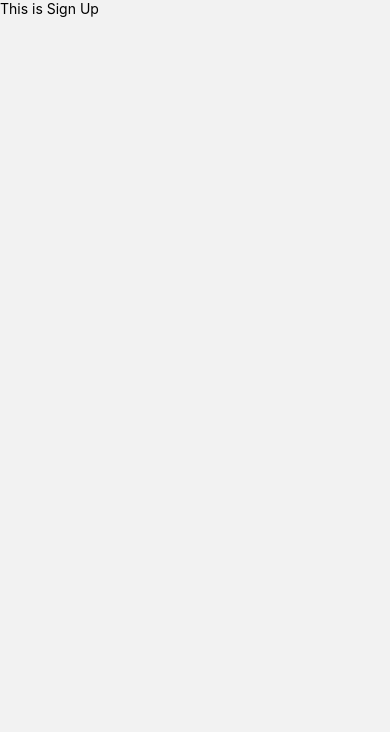
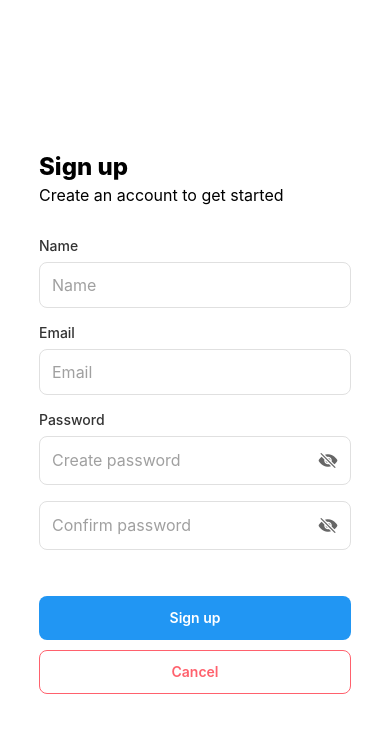
Before and after one commit to chriskhoa/uxdaily, a React Native app in the folder client/: screen /Signup in a window 390 px wide. Shown: the top 732 px of the page. Built offline with nearby package versions, Linux system fonts and the light colour scheme.

Commit message:
signup ui

```diff
--- a/client/components/ui/Button.js
+++ b/client/components/ui/Button.js
@@ -10,6 +10,7 @@ import { Ionicons } from "@expo/vector-icons";
 
 const Button = ({
   variant = "primary", // 'primary', 'secondary', 'tertiary'
+  status = "normal", // 'normal', 'warning', 'success'
   text = "Button",
   showText = true,
   onPress,
@@ -35,6 +36,34 @@ const Button = ({
       return baseStyle;
     }
 
+    // Apply status colors with variants
+    if (status === "warning") {
+      switch (variant) {
+        case "primary":
+          return [...baseStyle, styles.buttonWarningPrimary];
+        case "secondary":
+          return [...baseStyle, styles.buttonWarningSecondary];
+        case "tertiary":
+          return [...baseStyle, styles.buttonWarningTertiary];
+        default:
+          return [...baseStyle, styles.buttonWarningPrimary];
+      }
+    }
+
+    if (status === "success") {
+      switch (variant) {
+        case "primary":
+          return [...baseStyle, styles.buttonSuccessPrimary];
+        case "secondary":
+          return [...baseStyle, styles.buttonSuccessSecondary];
+        case "tertiary":
+          return [...baseStyle, styles.buttonSuccessTertiary];
+        default:
+          return [...baseStyle, styles.buttonSuccessPrimary];
+      }
+    }
+
+    // Apply variant styles for normal status
     switch (variant) {
       case "primary":
         return [...baseStyle, styles.buttonPrimary];
@@ -54,6 +83,21 @@ const Button = ({
       return [...baseStyle, styles.textDisabled];
     }
 
+    // Status colors
+    if (status === "warning") {
+      if (variant === "primary") {
+        return [...baseStyle, styles.textPrimary]; // white text for filled
+      }
+      return [...baseStyle, styles.textWarning]; // warning color for secondary/tertiary
+    }
+
+    if (status === "success") {
+      if (variant === "primary") {
+        return [...baseStyle, styles.textPrimary]; // white text for filled
+      }
+      return [...baseStyle, styles.textSuccess]; // success color for secondary/tertiary
+    }
+
     switch (variant) {
       case "primary":
         return [...baseStyle, styles.textPrimary];
@@ -68,6 +112,21 @@ const Button = ({
 
   const getIconColor = () => {
     if (disabled) return "#A0A0A0";
+
+    // Status colors
+    if (status === "warning") {
+      if (variant === "primary") {
+        return "#FFFFFF"; // white icon for filled
+      }
+      return "#ff616d"; // warning color for secondary/tertiary
+    }
+
+    if (status === "success") {
+      if (variant === "primary") {
+        return "#FFFFFF"; // white icon for filled
+      }
+      return "#298267"; // success color for secondary/tertiary
+    }
 
     switch (variant) {
       case "primary":
@@ -90,10 +149,7 @@ const Button = ({
       {...props}
     >
       {loading ? (
-        <ActivityIndicator
-          color={variant === "primary" ? "#FFFFFF" : "#2196F3"}
-          size="small"
-        />
+        <ActivityIndicator color={getIconColor()} size="small" />
       ) : (
         <View style={styles.content}>
           {/* Left Icon */}
@@ -161,6 +217,34 @@ const styles = StyleSheet.create({
     paddingHorizontal: 12,
   },
 
+  // Warning Status Variants
+  buttonWarningPrimary: {
+    backgroundColor: "#ff616d",
+  },
+  buttonWarningSecondary: {
+    backgroundColor: "transparent",
+    borderWidth: 1.5,
+    borderColor: "#ff616d",
+  },
+  buttonWarningTertiary: {
+    backgroundColor: "transparent",
+    paddingHorizontal: 12,
+  },
+
+  // Success Status Variants
+  buttonSuccessPrimary: {
+    backgroundColor: "#298267",
+  },
+  buttonSuccessSecondary: {
+    backgroundColor: "transparent",
+    borderWidth: 1.5,
+    borderColor: "#298267",
+  },
+  buttonSuccessTertiary: {
+    backgroundColor: "transparent",
+    paddingHorizontal: 12,
+  },
+
   // Disabled State
   buttonDisabled: {
     backgroundColor: "#F5F5F5",
@@ -182,6 +266,12 @@ const styles = StyleSheet.create({
   textTertiary: {
     color: "#2196F3",
   },
+  textWarning: {
+    color: "#ff616d",
+  },
+  textSuccess: {
+    color: "#298267",
+  },
   textDisabled: {
     color: "#A0A0A0",
   },
--- a/client/components/ui/TextField.js
+++ b/client/components/ui/TextField.js
@@ -1,5 +1,11 @@
 import React, { useState } from "react";
-import { View, TextInput, Text, StyleSheet } from "react-native";
+import {
+  View,
+  TextInput,
+  Text,
+  StyleSheet,
+  TouchableOpacity,
+} from "react-native";
 import { Ionicons } from "@expo/vector-icons";
 
 const TextField = ({
@@ -17,9 +23,11 @@ const TextField = ({
   unit = "",
   state = "default", // 'default', 'active', 'disabled', 'error'
   multiline = false,
+  secureTextEntry = false,
   ...props
 }) => {
   const [isFocused, setIsFocused] = useState(false);
+  const [isPasswordVisible, setIsPasswordVisible] = useState(false);
 
   const getStateStyles = () => {
     if (state === "error") {
@@ -72,8 +80,24 @@ const TextField = ({
           onFocus={() => setIsFocused(true)}
           onBlur={() => setIsFocused(false)}
           multiline={multiline}
+          secureTextEntry={secureTextEntry && !isPasswordVisible}
           {...props}
         />
+
+        {/* Password Toggle Icon */}
+        {secureTextEntry && (
+          <TouchableOpacity
+            onPress={() => setIsPasswordVisible(!isPasswordVisible)}
+            disabled={state === "disabled"}
+            style={styles.eyeIcon}
+          >
+            <Ionicons
+              name={isPasswordVisible ? "eye" : "eye-off"}
+              size={20}
+              color={state === "disabled" ? "#A0A0A0" : "#666666"}
+            />
+          </TouchableOpacity>
+        )}
 
         {/* Unit */}
         {showUnit && unit && (
@@ -136,6 +160,10 @@ const styles = StyleSheet.create({
   icon: {
     marginRight: 8,
   },
+  eyeIcon: {
+    // marginLeft: 8,
+    // padding: 4,
+  },
   input: {
     flex: 1,
     fontSize: 16,
--- a/client/screens/LoginScreen.js
+++ b/client/screens/LoginScreen.js
@@ -1,10 +1,13 @@
-import { View, Text } from "react-native";
+import { View, Text, TextInput } from "react-native";
 import TextField from "../components/ui/TextField";
-import Typography from "../components/ui/Typography";
 import Button from "../components/ui/Button";
+import { useState } from "react";
 
 // login screen
 function LoginScreen({ navigation, route }) {
+  const [email, setEmail] = useState("");
+  const [password, setPassword] = useState("");
+
   return (
     <View
       style={{
@@ -19,7 +22,7 @@ function LoginScreen({ navigation, route }) {
         <Text
           style={{
             fontSize: 40,
-            fontWeight: "700", // Extra bold
+            fontWeight: "700",
           }}
         >
           UX DAILY
@@ -31,8 +34,13 @@ function LoginScreen({ navigation, route }) {
           gap: 0,
         }}
       >
-        <TextField placeholder="username" />
-        <TextField placeholder="password" />
+        <TextField placeholder="email" value={email} onChangeText={setEmail} />
+        <TextField
+          placeholder="password"
+          value={password}
+          onChangeText={setPassword}
+          secureTextEntry={true}
+        />
       </View>
       <View
         style={{
--- a/client/screens/SignupScreen.js
+++ b/client/screens/SignupScreen.js
@@ -1,9 +1,85 @@
 import { View, Text } from "react-native";
+import { useState } from "react";
+import Button from "../components/ui/Button";
+import TextField from "../components/ui/TextField";
+import Typography from "../components/ui/Typography";
 
 function SignupScreen({ navigation, route }) {
+  const [name, setName] = useState("");
+  const [email, setEmail] = useState("");
+  const [password, setPassword] = useState("");
+  const [confirmedPass, setConfirmedPass] = useState("");
+
   return (
-    <View>
-      <Text>This is Sign Up</Text>
+    <View
+      style={{
+        flex: 1,
+        justifyContent: "center",
+        alignItems: "center",
+        backgroundColor: "white",
+        gap: 30,
+      }}
+    >
+      <View
+        style={{
+          width: "80%",
+        }}
+      >
+        <Typography variant="h1">Sign up</Typography>
+        <Typography variant="bodyL">
+          Create an account to get started
+        </Typography>
+      </View>
+      <View
+        style={{
+          width: "80%",
+        }}
+      >
+        <TextField
+          title="Name"
+          placeholder="Name"
+          value={name}
+          onChangeText={setName}
+        ></TextField>
+        <TextField
+          title="Email"
+          placeholder="Email"
+          value={email}
+          onChangeText={setEmail}
+        ></TextField>
+        <TextField
+          title="Password"
+          placeholder="Create password"
+          value={password}
+          onChangeText={setPassword}
+          secureTextEntry={true}
+        ></TextField>
+        <TextField
+          placeholder="Confirm password"
+          secureTextEntry={true}
+          value={confirmedPass}
+          onChangeText={setConfirmedPass}
+        ></TextField>
+        {password !== confirmedPass ? (
+          <Typography color={"#ff616d"}>Passwords must match</Typography>
+        ) : (
+          <></>
+        )}
+      </View>
+      <View
+        style={{
+          width: "80%",
+          gap: 10,
+        }}
+      >
+        <Button onPress={() => navigation.navigate("Login")} text="Sign up" />
+        <Button
+          variant="secondary"
+          onPress={() => navigation.navigate("Login")}
+          text="Cancel"
+          status="warning"
+        />
+      </View>
     </View>
   );
 }
```
